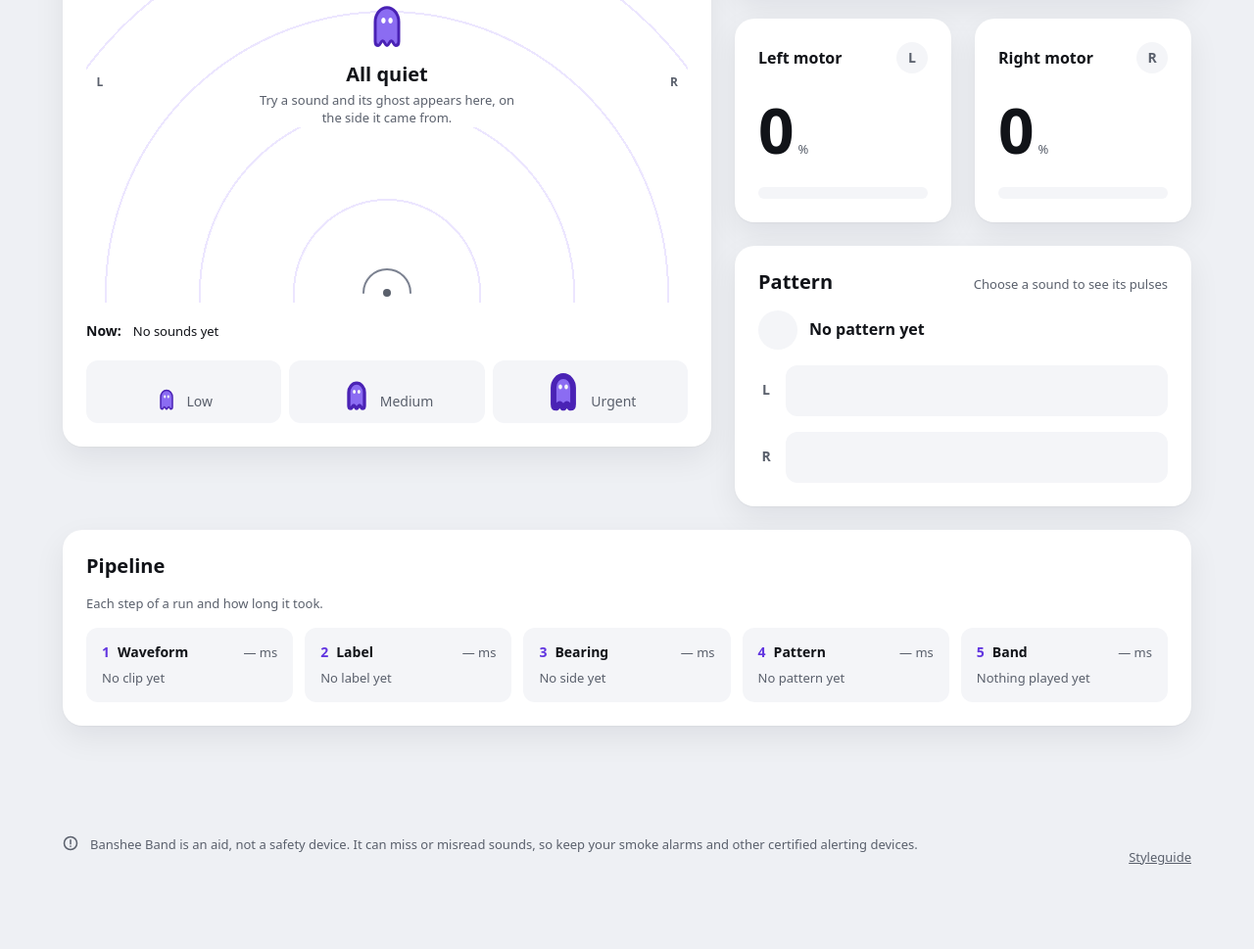
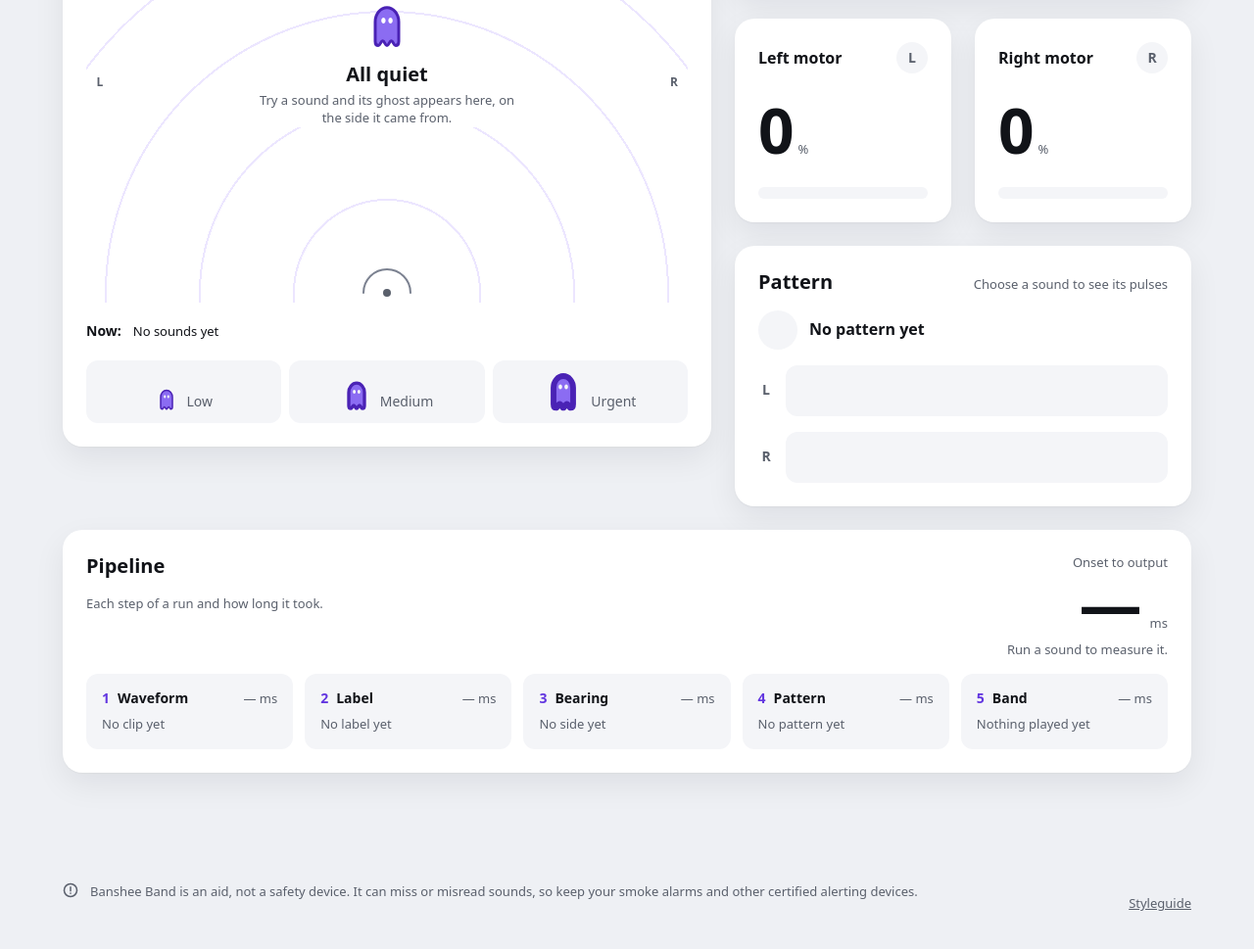
Before and after one commit to chrisbuildsonline/banshee-band, a website built with Vite: page index.html in a window 1280 px wide. Shown: the part 869-1838 px from the top of the page at 98% size. Built offline with nearby package versions, Linux system fonts and the light colour scheme.

Commit message:
latency figure in the pipeline card

```diff
--- a/src/station/pipeline-view.ts
+++ b/src/station/pipeline-view.ts
@@ -2,16 +2,16 @@ import { patternName, percentOf, pulseCount } from '../band';
 import { CLASS_NAMES } from '../ghosts';
 import { sideOf, type Side } from '../haptics';
 import { STAGES } from './constants';
-import { classifyText, dropText, formatMs, outputName } from './format';
+import { classifyText, dropText, formatMs, latencyNumber, outputName } from './format';
 import type { RunResultOk as Run, StageName } from './types';
 
 /** What `mountPipelineView` returns. */
 export interface PipelineView {
-  /** Fills the five stages from a run and keeps them until the next one. */
+  /** Fills the latency figure and the five stages from a run and keeps them until the next one. */
   show(result: Run): void;
-  /** A run gave no valid event: keeps the previous result, or says "Not played" when there was none. */
+  /** A run gave no valid event: keeps the previous result (figure included), or says "Not played" when there was none. */
   failed(): void;
-  /** Back to the empty stages ("— ms"). */
+  /** Back to the empty figure and stages ("— ms"). */
   clear(): void;
 }
 
@@ -62,11 +62,46 @@ function dialSvg(side: Side, bearingDeg: number | null): SVGSVGElement {
   return box;
 }
 
+/** What the latency note says: before a run, after a clip or live run with a number, and when nothing buzzed. */
+const LATENCY_NOTES = {
+  none: 'Run a sound to measure it.',
+  clip: 'From the press to the buzz: fetch, classify, side, pattern and output. The one-time model load and the screen paint are not counted.',
+  live: 'From the end of a 0.975 s microphone window to the buzz. Microphone buffering, and the time the sound sat in the window, are not counted.',
+  nothing: 'Nothing buzzed this time, so there is no output to time.',
+} as const;
+
 /**
- * Mounts the pipeline card's five stages into `card`: Waveform, Label, Bearing, Pattern and Band, each a
- * `<section data-stage>` tile with its stage time ("— ms" before the first run, then `formatMs` with the
- * number in `data-ms`). Bars and the dial are `aria-hidden`; their values are in the text beside them. No
- * focusable element and no live region (the Latest alert is the one announcement). Shows no degrees.
+ * The latency figure: a muted label, the number in display type with its muted unit, and a muted note. The
+ * figure's text reads as one sentence ("Onset to output: 41 ms", the colon visually hidden); `data-latency-ms`
+ * holds the number to one decimal while there is one, and the wrapper's `data-latency-source` says `clip` or
+ * `live` after a run. Not a live region, not focusable.
+ */
+function mountLatency(): { root: HTMLDivElement; set(ms: number | null, source: 'clip' | 'live' | null): void } {
+  const root = el('div', 'bb-latency');
+  const figure = el('p', 'bb-latency__figure');
+  const number = el('span', 'bb-latency__number');
+  figure.append(el('span', 'bb-latency__label', 'Onset to output'), el('span', 'bb-station-sr', ': '), number, document.createTextNode(' '), el('span', 'bb-latency__unit', 'ms'));
+  const note = el('p', 'bb-latency__note');
+  root.append(figure, note);
+  return {
+    root,
+    set(ms, source) {
+      const measured = typeof ms === 'number' && latencyNumber(ms) !== '—';
+      number.textContent = latencyNumber(measured ? ms : null);
+      if (measured) figure.dataset.latencyMs = String(Math.round(ms * 10) / 10);
+      else figure.removeAttribute('data-latency-ms');
+      if (source) root.dataset.latencySource = source;
+      else root.removeAttribute('data-latency-source');
+      note.textContent = source === null ? LATENCY_NOTES.none : measured ? LATENCY_NOTES[source] : LATENCY_NOTES.nothing;
+    },
+  };
+}
+
+/**
+ * Mounts the pipeline card's latency figure and five stages into `card`: Waveform, Label, Bearing, Pattern and
+ * Band, each a `<section data-stage>` tile with its stage time ("— ms" before the first run, then `formatMs`
+ * with the number in `data-ms`). Bars and the dial are `aria-hidden`; their values are in the text beside them.
+ * No focusable element and no live region (the Latest alert is the one announcement). Shows no degrees.
  */
 export function mountPipelineView(card: HTMLElement): PipelineView {
   const row = el('div', 'bb-stages');
@@ -84,7 +119,8 @@ export function mountPipelineView(card: HTMLElement): PipelineView {
     row.append(section);
     parts.set(stage, { time, body });
   });
-  card.append(row);
+  const latency = mountLatency();
+  card.append(latency.root, row);
   let shown = false;
 
   function line(text: string, strong = false): HTMLParagraphElement {
@@ -101,6 +137,7 @@ export function mountPipelineView(card: HTMLElement): PipelineView {
 
   function clear(): void {
     shown = false;
+    latency.set(null, null);
     fill('waveform', null, line('No clip yet'));
     fill('label', null, line('No label yet'));
     fill('bearing', null, line('No side yet'));
@@ -130,6 +167,7 @@ export function mountPipelineView(card: HTMLElement): PipelineView {
       }
       const played = r.played.map(outputName);
       fill('band', r.times.band, ...(played.length > 0 ? played.map((p, i) => line(p, i === 0)) : [line('No buzz', true)]));
+      latency.set(r.latencyMs, r.onset);
     },
     failed() {
       if (!shown) parts.get('pattern')!.body.replaceChildren(line('Not played', true));
--- a/src/station/station.css
+++ b/src/station/station.css
@@ -446,6 +446,48 @@ html:not([data-offline-ready]) .bb-station-title__offline {
   color: var(--bb-color-text-muted);
   font-size: var(--bb-type-caption-size);
   line-height: var(--bb-type-caption-line);
+}
+
+/*
+ * Latency figure: onset to output, a big number with its muted unit, a muted label over it and a muted note
+ * under it. It sits on the card surface: no tile, no border, no new colour. Under the heading on the phone.
+ */
+.bb-latency {
+  display: grid;
+  gap: var(--bb-space-1);
+  min-width: 0;
+}
+
+.bb-latency__figure {
+  display: flex;
+  flex-wrap: wrap;
+  align-items: baseline;
+  column-gap: var(--bb-space-2);
+}
+
+.bb-latency__label {
+  flex: 1 0 100%;
+  font-weight: var(--bb-type-label-weight);
+}
+
+.bb-latency__number {
+  color: var(--bb-color-text);
+  font-size: var(--bb-type-display-size);
+  line-height: var(--bb-type-display-line);
+  font-weight: var(--bb-type-display-weight);
+  font-variant-numeric: tabular-nums;
+}
+
+.bb-latency__label,
+.bb-latency__unit,
+.bb-latency__note {
+  color: var(--bb-color-text-muted);
+  font-size: var(--bb-type-caption-size);
+  line-height: var(--bb-type-caption-line);
+}
+
+.bb-latency__note {
+  max-inline-size: calc(var(--bb-space-8) * 6);
 }
 
 /* Latest alert and Recent sounds */
@@ -913,4 +955,42 @@ html:not([data-offline-ready]) .bb-station-title__offline {
   .bb-stages {
     grid-template-columns: repeat(5, minmax(0, 1fr));
   }
+
+  /*
+   * The pipeline card's head: the heading and its note on the left, the latency figure on the right across
+   * both rows, the stage tiles under them across the card. The note's row takes the spare height, so the
+   * note stays right under the heading.
+   */
+  /*
+   * The sticky ghost field is not held inside its grid row, so when the page scrolls to the pipeline card the
+   * card has to paint over it, not under it.
+   */
+  .bb-station-pipeline {
+    position: relative;
+    z-index: 1;
+    grid-template-columns: minmax(0, 1fr) auto;
+    grid-template-rows: auto minmax(0, 1fr) auto;
+    column-gap: var(--bb-space-6);
+  }
+
+  .bb-station-pipeline > .bb-heading,
+  .bb-station-pipeline__note {
+    grid-column: 1;
+    align-self: start;
+  }
+
+  .bb-latency {
+    grid-column: 2;
+    grid-row: 1 / span 2;
+    justify-items: end;
+    text-align: end;
+  }
+
+  .bb-latency__figure {
+    justify-content: flex-end;
+  }
+
+  .bb-station-pipeline > .bb-stages {
+    grid-column: 1 / -1;
+  }
 }
```
Also changed, not shown: e2e/latency.spec.ts (added, +136 -0 lines), tests/station/latency-styles.test.ts (added, +50 -0 lines).
